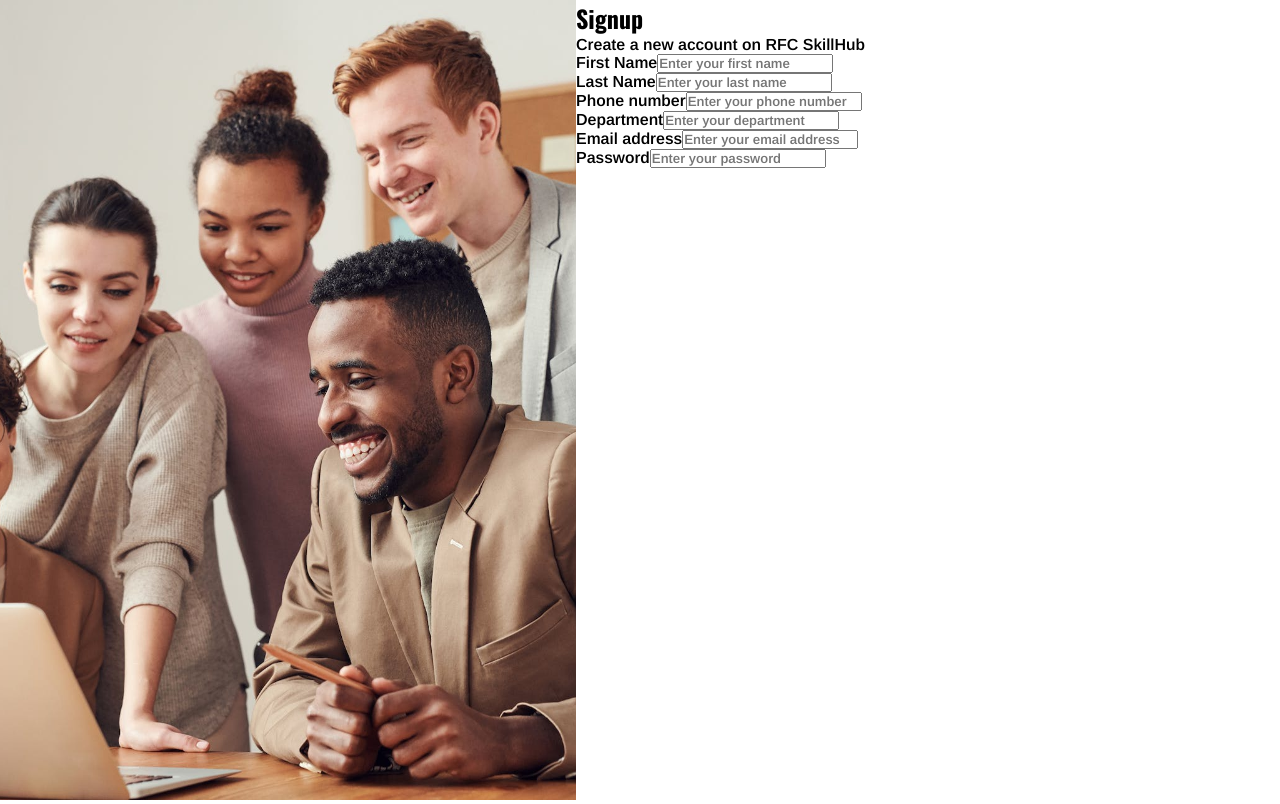
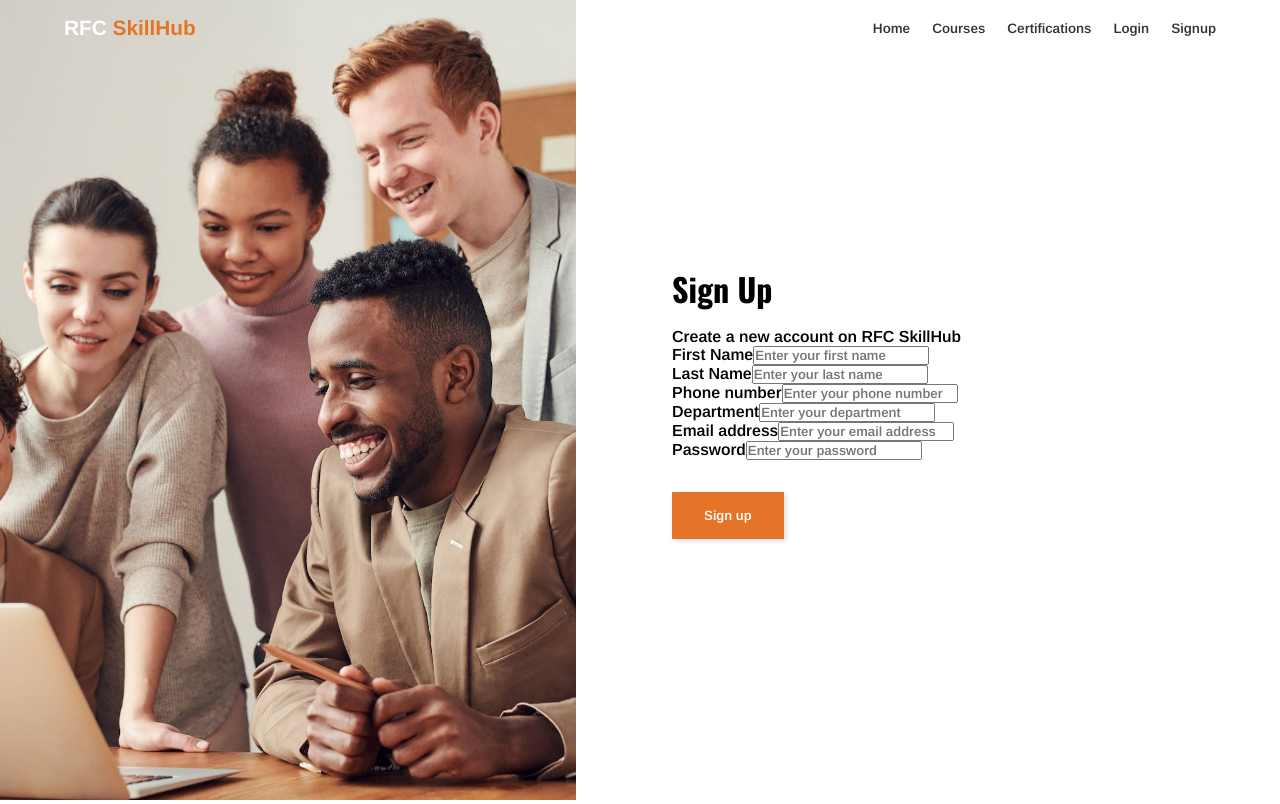
Before and after one commit to Eyaiscoding/skillhub-client, a React (Create React App) app: page /signup in a window 1280 px wide. Built offline with nearby package versions, Linux system fonts and the light colour scheme.

Commit message:
completed signup page , waiting for footer UI

```diff
--- a/src/components/layouts/navbar/Navbar.js
+++ b/src/components/layouts/navbar/Navbar.js
@@ -2,19 +2,18 @@ import React from "react";
 import'./navbar.styles.css';
 import { Link } from "react-router-dom";
 
-const Navbar=({ darkTheme }) => {
+const Navbar=({ darkTheme, darkText}) => {
 
     return(
         <section className={ `navbar-container  ${darkTheme ? 'background-dark relative' : 'background-transparent'}`}>
             <div className="container flex justify-between align-center">
                 <a href="/" className="logo"> RFC <span className="text-primary">SkillHub</span> </a>
                 <nav className="nav-links-container">
-                    <Link to={"/"} className="nav-links" >Home</Link>
-                    <Link to={"/courses"} className="nav-links" >Courses</Link>
-                    <Link to={"/certifications"} className="nav-links" >Certifications</Link>
-                    <Link to={"/login"} className="nav-links" >Login</Link>
-                    <Link to={"/signup"} className="nav-links" >Signup</Link>
-
+                    <Link to="/" className={`${darkText ? 'nav-links-dark' : 'nav-links'}`}>Home</Link>
+                    <Link to="/courses" className={`${darkText ? 'nav-links-dark' : 'nav-links'}`} >Courses</Link>
+                    <Link to="/certifications" className={`${darkText ? 'nav-links-dark' : 'nav-links'}`} >Certifications</Link>
+                    <Link to="/login" className={`${darkText ? 'nav-links-dark' : 'nav-links'}`} >Login</Link>
+                    <Link to="/signup" className={`${darkText ? 'nav-links-dark' : 'nav-links'}`} >Signup</Link>
                 </nav>
             </div>
         </section>
--- a/src/components/layouts/navbar/navbar.styles.css
+++ b/src/components/layouts/navbar/navbar.styles.css
@@ -14,7 +14,7 @@
     font-weight: 700;
 }
 
-.nav-links{
+.nav-links, .nav-links-dark{
     color: white;
     text-decoration: none;
     font-size: 0.85rem;
@@ -23,7 +23,15 @@
     transition: 0.2s ease-in;
 }
 
+.nav-links-dark{
+    color:#333;
+}
+
 .nav-links:hover{
+    color: var(--primary-color);
+}
+
+.nav-links-dark:hover{
     color: var(--primary-color);
 }
 
--- a/src/index.css
+++ b/src/index.css
@@ -8,7 +8,7 @@
 }
 
 :root{
-    --primary-color:#fb995d;
+    --primary-color:#e47528;
 }
 
 h1,
@@ -44,3 +44,20 @@ h1{
 }
 
 .text-primary{ color: var(--primary-color)}
+
+.button-primary{
+    display: inline-block;
+    padding: 1rem 2rem;
+    background-color: var(--primary-color);
+    color: white;
+    text-decoration: none;
+    margin-top: 2rem;
+    box-shadow: 2px 2px 5px #ddd;
+    transition: 0.2s ease-in;
+    border: none;
+    font-family: Arimo;
+}
+
+.button-primary:hover{
+    background-color: #222;
+}
--- a/src/pages/certificatespage/CertificatesPage.js
+++ b/src/pages/certificatespage/CertificatesPage.js
@@ -9,7 +9,7 @@ const CertificatesPage = () =>  {
         <section>
             <Navbar darkTheme={true}/>
             <div className="search-container">
-                <h2>Find the certification exams here</h2>
+                <h2>Find the certification exam session that suits you</h2>
                 <SearchInputForm darkTheme={false}/>
             </div>
             <CertifListingAll />
--- a/src/pages/loginpage/Login.js
+++ b/src/pages/loginpage/Login.js
@@ -4,7 +4,7 @@ import './login.styles.css';
 const Login = () => {
     return(
         <section>
-            <h1>Login</h1>
+            <h1>Log In</h1>
         </section>
     )
 }
--- a/src/pages/signuppage/Signup.js
+++ b/src/pages/signuppage/Signup.js
@@ -1,15 +1,19 @@
 import React from "react";
 import './signup.styles.css';
 import AuthBgImg from '../../assets/auth-bg.jpg'
+import Navbar from "../../components/layouts/navbar/Navbar";
 const Signup = () => {
     return(
+        <React.Fragment>
+            <Navbar darkText={true}/>
             <section className="signup-container">
                 <div className="signup-img-container">
                     <img src={AuthBgImg} alt="authentication-background" />
                 </div>
                 <div className="signup-content-container">
+                    <div className="container">
                     <div className="content-wrapper">
-                    <h2>Signup</h2>
+                        <h2>Sign Up</h2>
                         <p>Create a new account on RFC SkillHub</p>
 
                         <form>
@@ -37,10 +41,16 @@ const Signup = () => {
                                 <label>Password</label>
                                 <input type="password" className="form-input" placeholder="Enter your password" />
                             </div>
+                            <div className="form-group">
+                                <input type="submit" className="button-primary" value="Sign up" />
+                            </div>
                         </form>
                     </div>
                     </div>
+                </div>
             </section>
+        </React.Fragment>
+
     )
 }
 export default Signup;
--- a/src/pages/signuppage/signup.styles.css
+++ b/src/pages/signuppage/signup.styles.css
@@ -1,5 +1,7 @@
 .signup-container{
     display: flex;
+    justify-content: space-between;
+    align-items: center;
 }
 
 .signup-img-container{
@@ -13,3 +15,16 @@
     object-fit: cover;
 
 }
+
+.signup-content-container{
+width: 50%;
+}
+
+.content-wrapper{
+    padding-right: 3rem;
+}
+
+.content-wrapper h2 {
+    padding-bottom: 1rem;
+    font-size: 2rem;
+}
```
Lines whose indentation alone changed are shown as unchanged.
